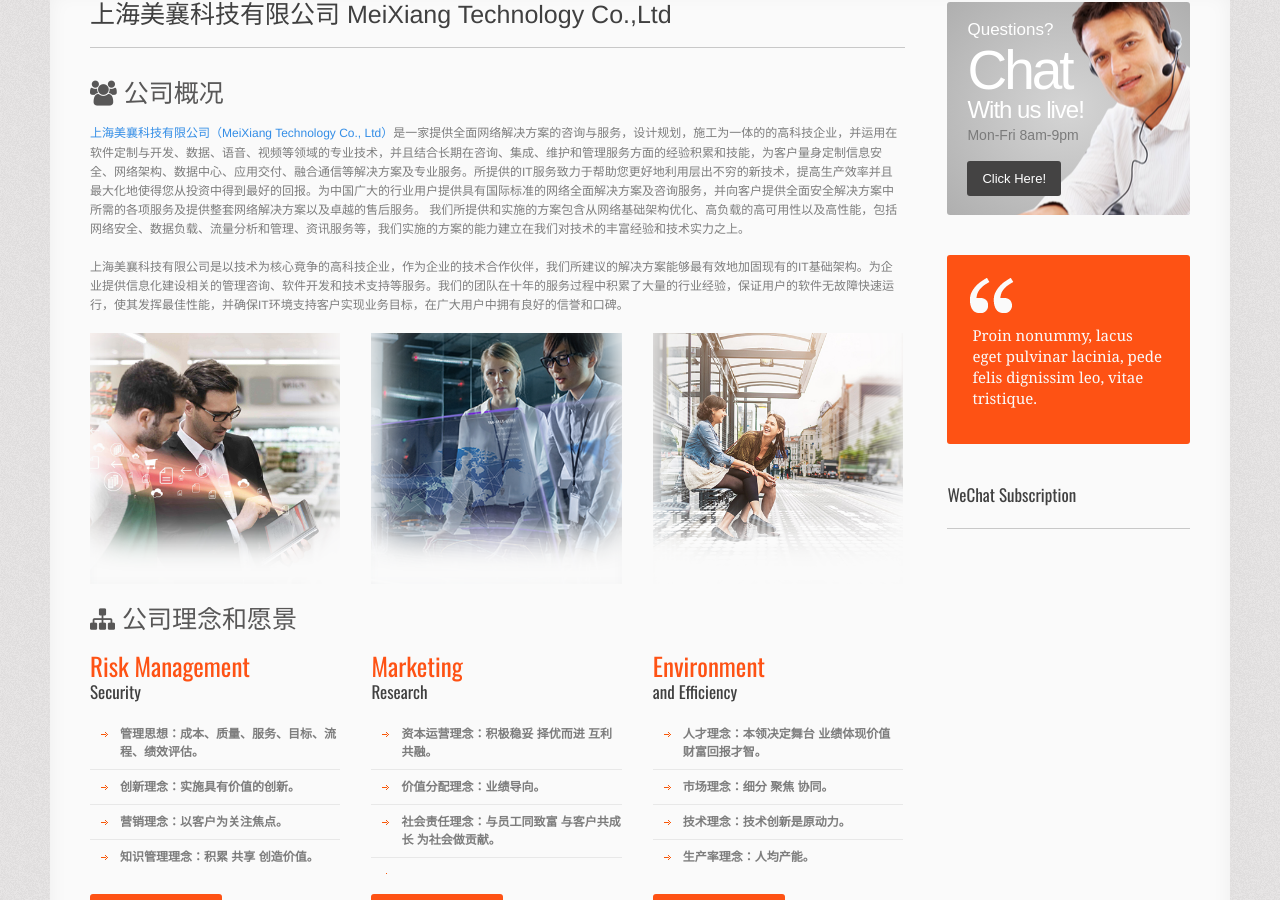
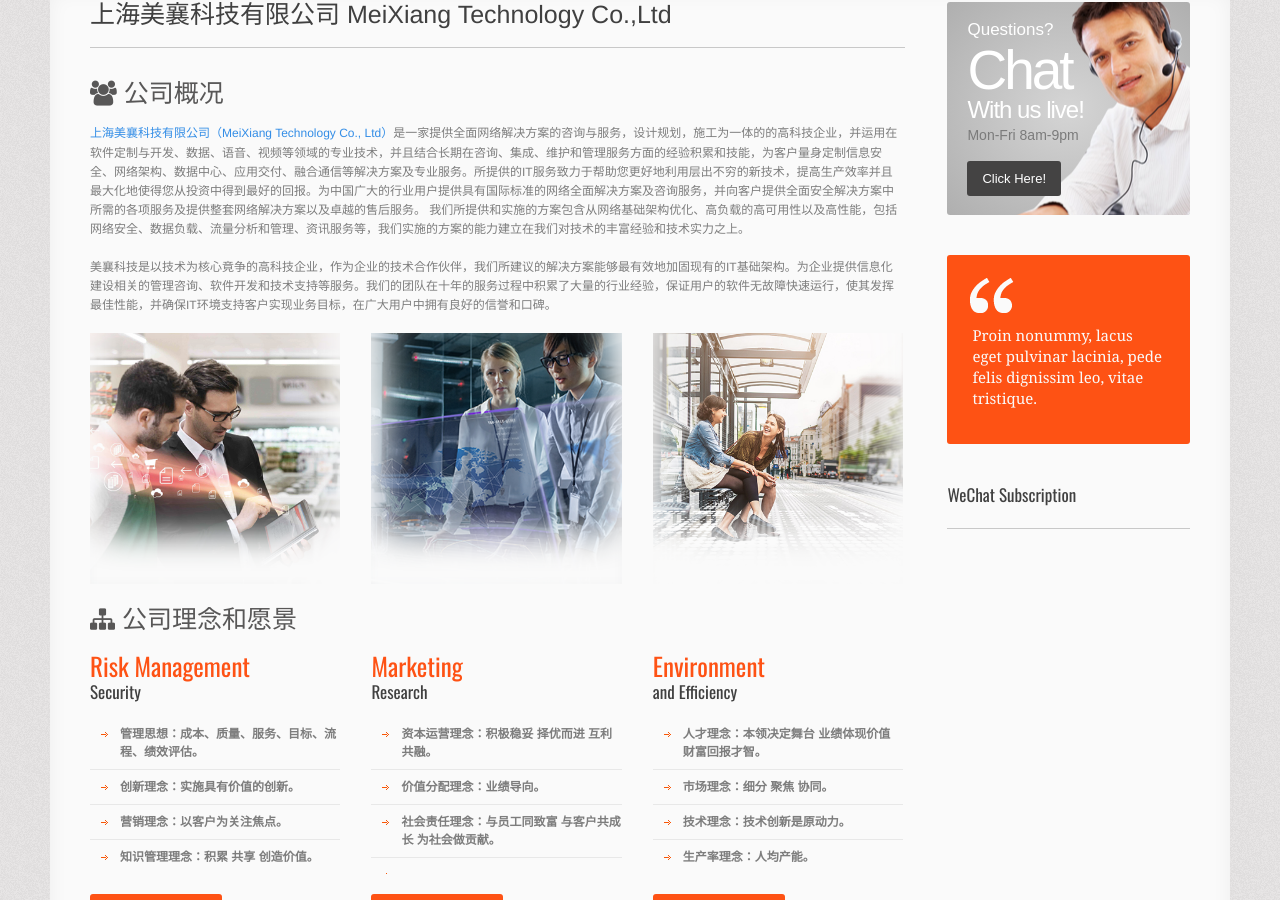
Before and after one commit to frankdevhub-business/frankdevhub-business.github.io, a Jekyll site: the page built from index.html, in a window 1280 px wide and 900 px high, scrolled down 690 px. Built offline with Jekyll 4.4.1, drawn with Linux system fonts in a browser that asks for light colours; nearby versions of some CDN libraries; some web fonts are replaced.

Commit message:
rebuild homepage

```diff
--- a/index.html
+++ b/index.html
@@ -164,7 +164,7 @@ layout: default
 						<a style="color:#338de6" href="#">上海美襄科技有限公司（MeiXiang Technology Co., Ltd）</a>是一家提供全面网络解决方案的咨询与服务，设计规划，施工为一体的的高科技企业，并运用在软件定制与开发、数据、语音、视频等领域的专业技术，并且结合长期在咨询、集成、维护和管理服务方面的经验积累和技能，为客户量身定制信息安全、网络架构、数据中心、应用交付、融合通信等解决方案及专业服务。所提供的IT服务致力于帮助您更好地利用层出不穷的新技术，提高生产效率并且最大化地使得您从投资中得到最好的回报。为中国广大的行业用户提供具有国际标准的网络全面解决方案及咨询服务，并向客户提供全面安全解决方案中所需的各项服务及提供整套网络解决方案以及卓越的售后服务。 我们所提供和实施的方案包含从网络基础架构优化、高负载的高可用性以及高性能，包括网络安全、数据负载、流量分析和管理、资讯服务等，我们实施的方案的能力建立在我们对技术的丰富经验和技术实力之上。
                     </p>
 					<p style="font-family:PingFangSC-Regular,Microsoft YaHei,Hiragino Sans GB,Helvetica">
-						上海美襄科技有限公司是以技术为核心竟争的高科技企业，作为企业的技术合作伙伴，我们所建议的解决方案能够最有效地加固现有的IT基础架构。为企业提供信息化建设相关的管理咨询、软件开发和技术支持等服务。我们的团队在十年的服务过程中积累了大量的行业经验，保证用户的软件无故障快速运行，使其发挥最佳性能，并确保IT环境支持客户实现业务目标，在广大用户中拥有良好的信誉和口碑。
+						美襄科技是以技术为核心竟争的高科技企业，作为企业的技术合作伙伴，我们所建议的解决方案能够最有效地加固现有的IT基础架构。为企业提供信息化建设相关的管理咨询、软件开发和技术支持等服务。我们的团队在十年的服务过程中积累了大量的行业经验，保证用户的软件无故障快速运行，使其发挥最佳性能，并确保IT环境支持客户实现业务目标，在广大用户中拥有良好的信誉和口碑。
 					</p>
 				</div><!--/ .page-header-->
 
```
Also changed, not shown: 1 other file.
